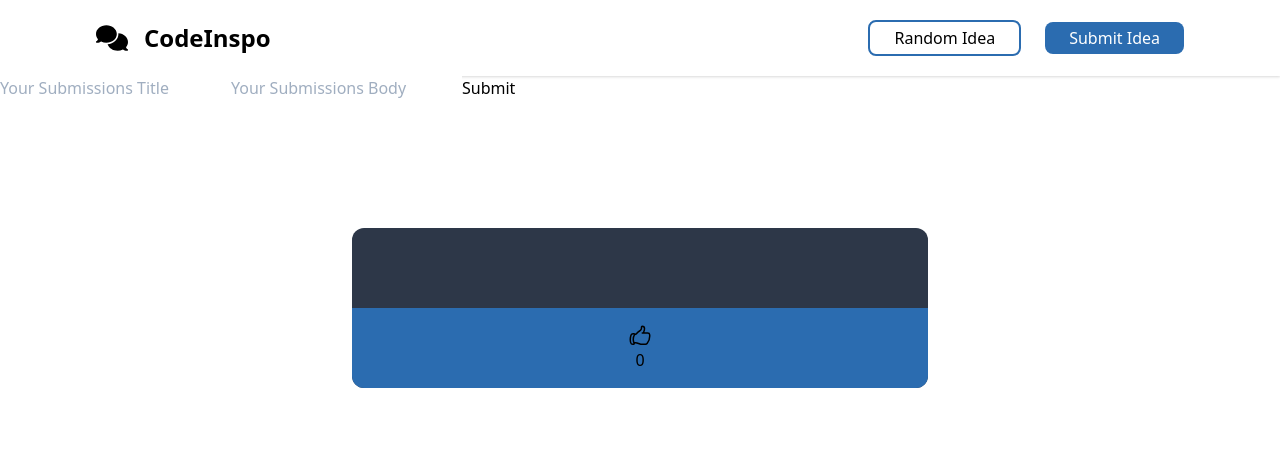
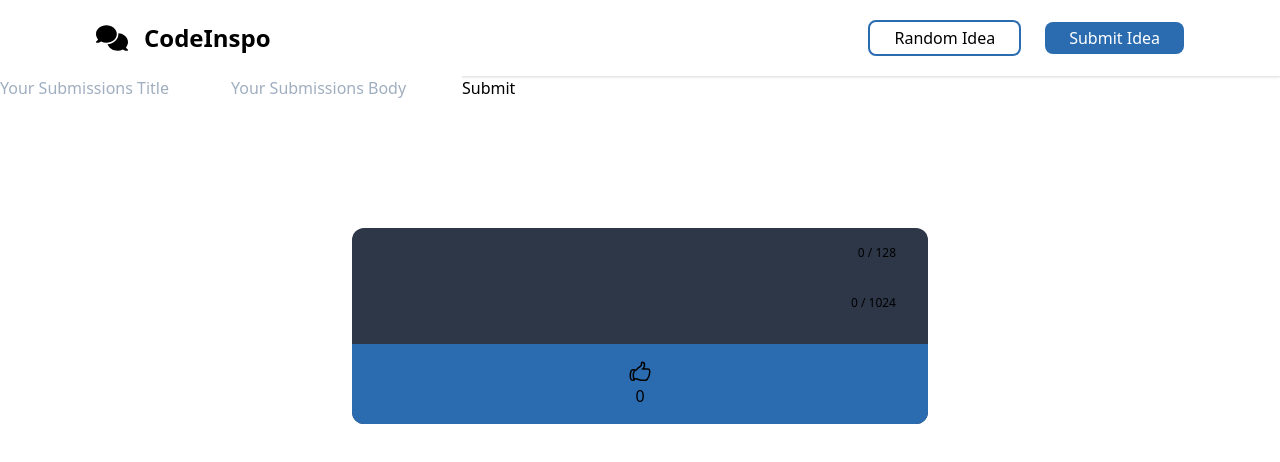
Before and after one commit to pvwnthem/DevInspo, a React (Create React App) app: page /submit in a window 1280 px wide. Shown: the top 462 px of the page. Built offline with nearby package versions, Linux system fonts and the light colour scheme.

Commit message:
Add character counter and animation if limit hit

```diff
--- /dev/null
+++ b/src/components/examplePost.css
@@ -0,0 +1,19 @@
+.shake {
+    animation: shake 1s linear ;
+}
+
+
+@keyframes shake {
+   10%, 90% {
+    transform: translate3d(-1px, 0, 0);
+   }
+   20%, 80% {
+    transform: translate3d(2px, 0, 0);
+   }
+   30%, 50%, 70% {
+    transform: translate3d(-4px, 0, 0);
+   }
+   40%, 60% {
+    transform: translate3d(4px, 0, 0);
+   }
+}
--- a/src/components/examplePost.tsx
+++ b/src/components/examplePost.tsx
@@ -1,7 +1,10 @@
 import React from "react";
 import axios from 'axios'
-import { useState} from 'react'
+import { useState, useEffect} from 'react'
 import { useCookies } from "react-cookie";
+import './examplePost.css'
+import e from "express";
+import { off } from "process";
 const current = new Date();
 
 
@@ -11,8 +14,35 @@ const nextYear = new Date();
 nextYear.setFullYear(current.getFullYear() + 1);
 
 export default function ExamplePost(props: any) {
+    const [toggle, setToggle] = useState(0)
+    const [toggle2, setToggle2] = useState(0)
 
     const [button, setButton] = useState(false);
+    const [titleFull, setTitleFull] = useState(false);
+    const [textFull, setTextFull] = useState(false);
+        setTimeout(() => {
+            setToggle(toggle + 1)
+            setToggle2(toggle2 + 1)
+        }, 100
+        )
+        useEffect(() => {
+
+            if(props.title.length >= props.titleLimit) {
+                setTitleFull(true)
+            }
+            if(props.text.length >= props.textLimit) {
+                setTextFull(true)
+            }
+            else if(props.text.length < props.textLimit) {
+                setTextFull(false)
+            }
+            else {
+
+                setTextFull(true)
+            }
+          }, [titleFull, toggle]);
+
+
 
     return (
 
@@ -20,9 +50,26 @@ export default function ExamplePost(props: any) {
 
             <div id="o"className="w-full max-w-xl bg-gray-800 mx-auto mt-32 rounded-xl  flex flex-col break-all" >
                 <a className="title flex-wrap lg:text-2xl md:text-2xl sm:text-lg text-white mx-4 mt-4">{ props.title }</a>
+                { titleFull ?  (
+                    <a className="text-xs shake text-red-500 ml-auto mr-8 flex">{props.title.length} / {props.titleLimit} <svg xmlns="http://www.w3.org/2000/svg" fill="none" viewBox="0 0 24 24" strokeWidth={1.5} stroke="currentColor" className="w-6 h-5">
+                    <path strokeLinecap="round" strokeLinejoin="round" d="M12 9v3.75m9-.75a9 9 0 11-18 0 9 9 0 0118 0zm-9 3.75h.008v.008H12v-.008z" />
+                  </svg>
+                  </a>
+                ) : (
+                    <a className="text-xs ml-auto mr-8">{props.title.length} / {props.titleLimit}</a>
+                )}
+
 
                 <a className="content lg:text-md md:text-md sm:text-sm text-white mx-4 my-4">{ props.text }</a>
 
+                { textFull ?  (
+                    <a className="text-xs shake text-red-500 ml-auto mr-8 flex">{props.text.length} / {props.textLimit} <svg xmlns="http://www.w3.org/2000/svg" fill="none" viewBox="0 0 24 24" strokeWidth={1.5} stroke="currentColor" className="w-6 h-5">
+                    <path strokeLinecap="round" strokeLinejoin="round" d="M12 9v3.75m9-.75a9 9 0 11-18 0 9 9 0 0118 0zm-9 3.75h.008v.008H12v-.008z" />
+                  </svg>
+                  </a>
+                ) : (
+                    <a className="text-xs ml-auto mr-8">{props.text.length} / {props.textLimit}</a>
+                )}
 
                 <div>
                 <div className='h-20 mt-8 bg-blue-700 rounded-bl-xl rounded-br-xl items-center py-4'>
--- a/src/pages/submit.tsx
+++ b/src/pages/submit.tsx
@@ -35,7 +35,7 @@ class Submit extends Component<{ nav?: any }>{
         <div className='w-full h-full'>
 
             <form action='api/v1/posts/new' method='post'>
-                <input name="title" type="text" maxLength={128} placeholder='Your Submissions Title' onChange={e => {this.setState({
+                <input name="title" type="text" maxLength={128} placeholder='Your Submissions Title'  onChange={e => {this.setState({
                     title: e.target.value
                 })
 
@@ -48,7 +48,13 @@ class Submit extends Component<{ nav?: any }>{
                 <button type="submit">Submit</button>
             </form>
 
-            <ExamplePost title={this.state.title} text={this.state.text} charCount={this.state.text.length } titleCount={this.state.text.length}/>
+
+
+
+
+
+
+            <ExamplePost title={this.state.title} text={this.state.text} titleLimit={128} textLimit = {1024}/>
 
         </div>
         )
```
